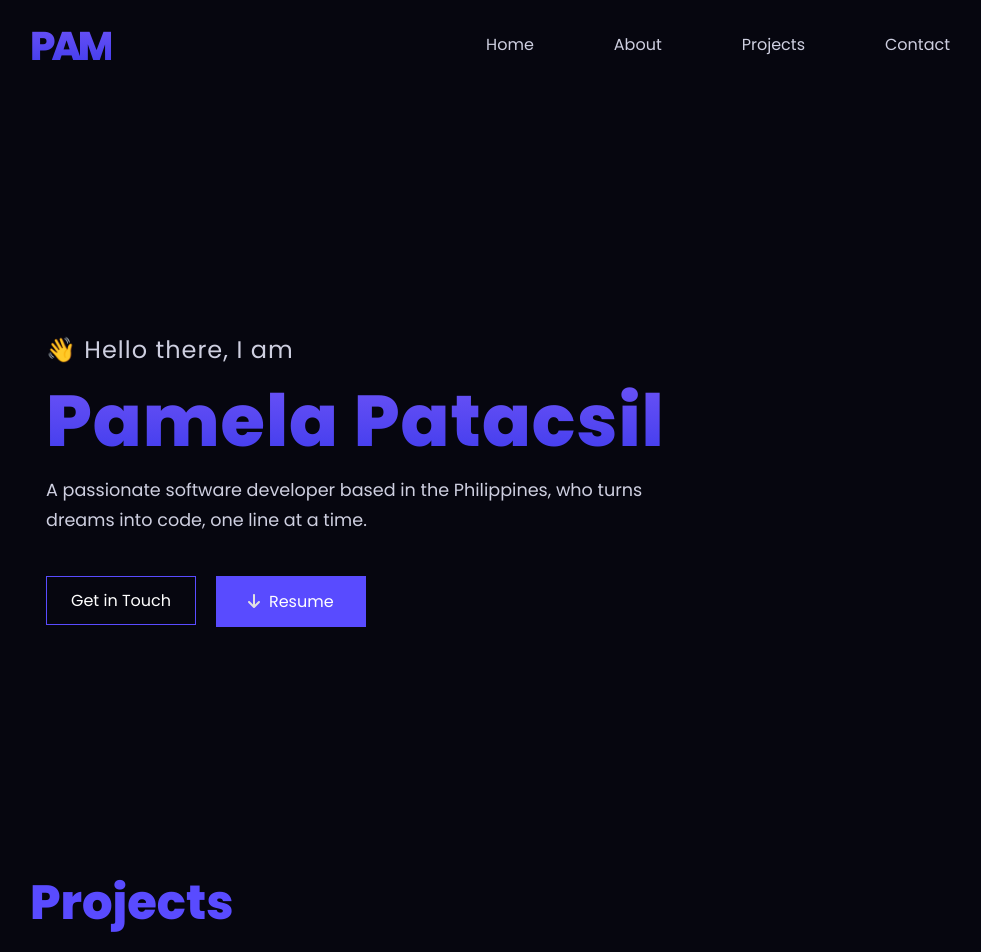
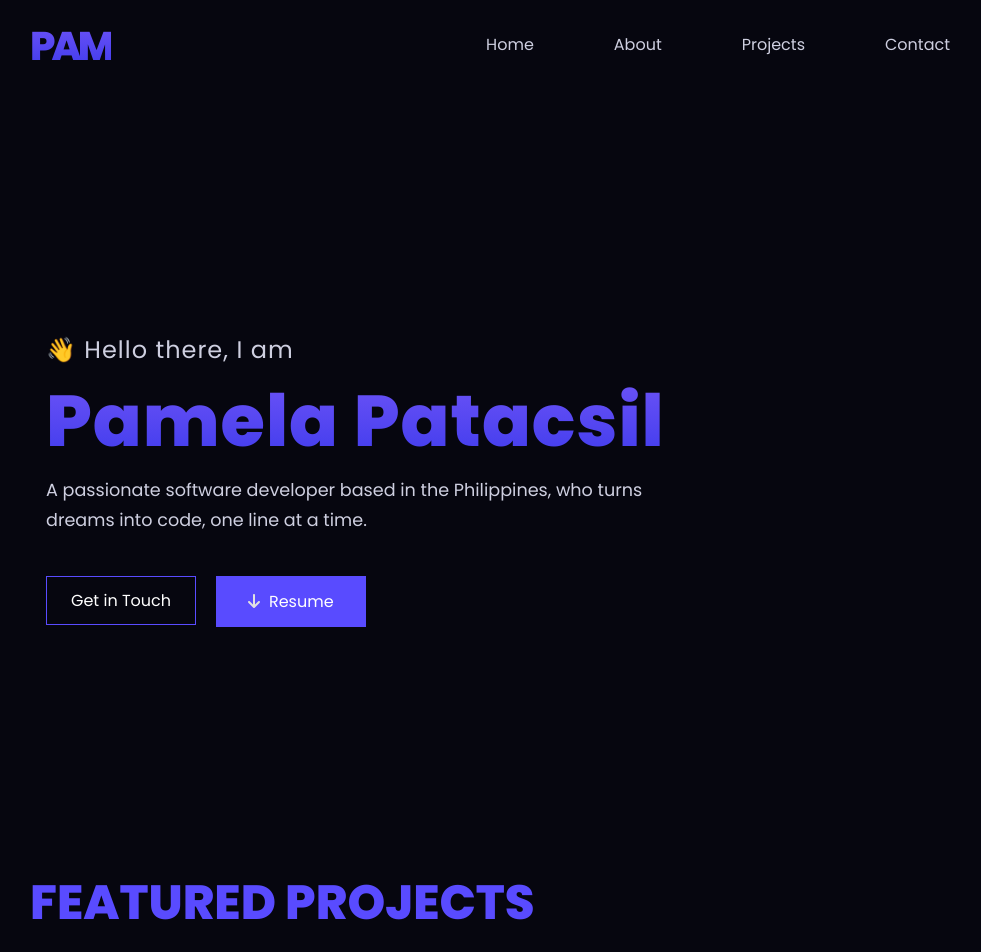
Before and after one commit to patacsilpam/pampatacsil, a React (Vite) app: page / in a window 1280 px wide. Shown: the top 952 px of the page, without its empty margins (130-1111 px from the left). Built offline with nearby package versions, Linux system fonts and the light colour scheme.

Commit message:
projects: update featured projects

```diff
--- a/src/components/Task/Task.jsx
+++ b/src/components/Task/Task.jsx
@@ -8,8 +8,8 @@ import { faArrowRightLong, faArrowUp, faArrowUpRightFromSquare, faFolderBlank, f
 
 export const Task = () => {
   return (
-    <section className='project' id='projects'>
-      <h1>Projects</h1>
+  <section className='project' id='projects'>
+      <h1>FEATURED PROJECTS</h1>
       <div className="project-section">
           {projects.map(project => {
             return (
```
